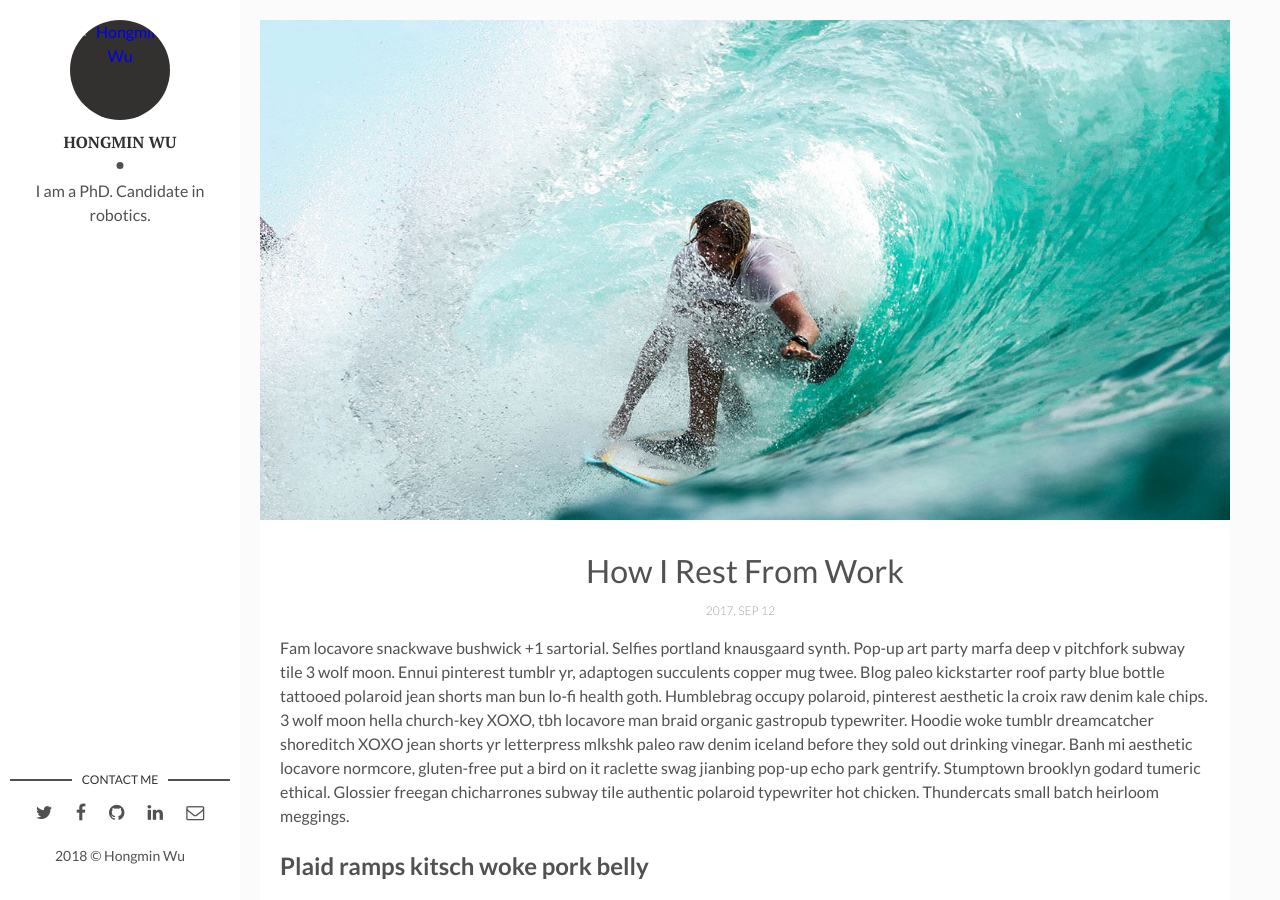
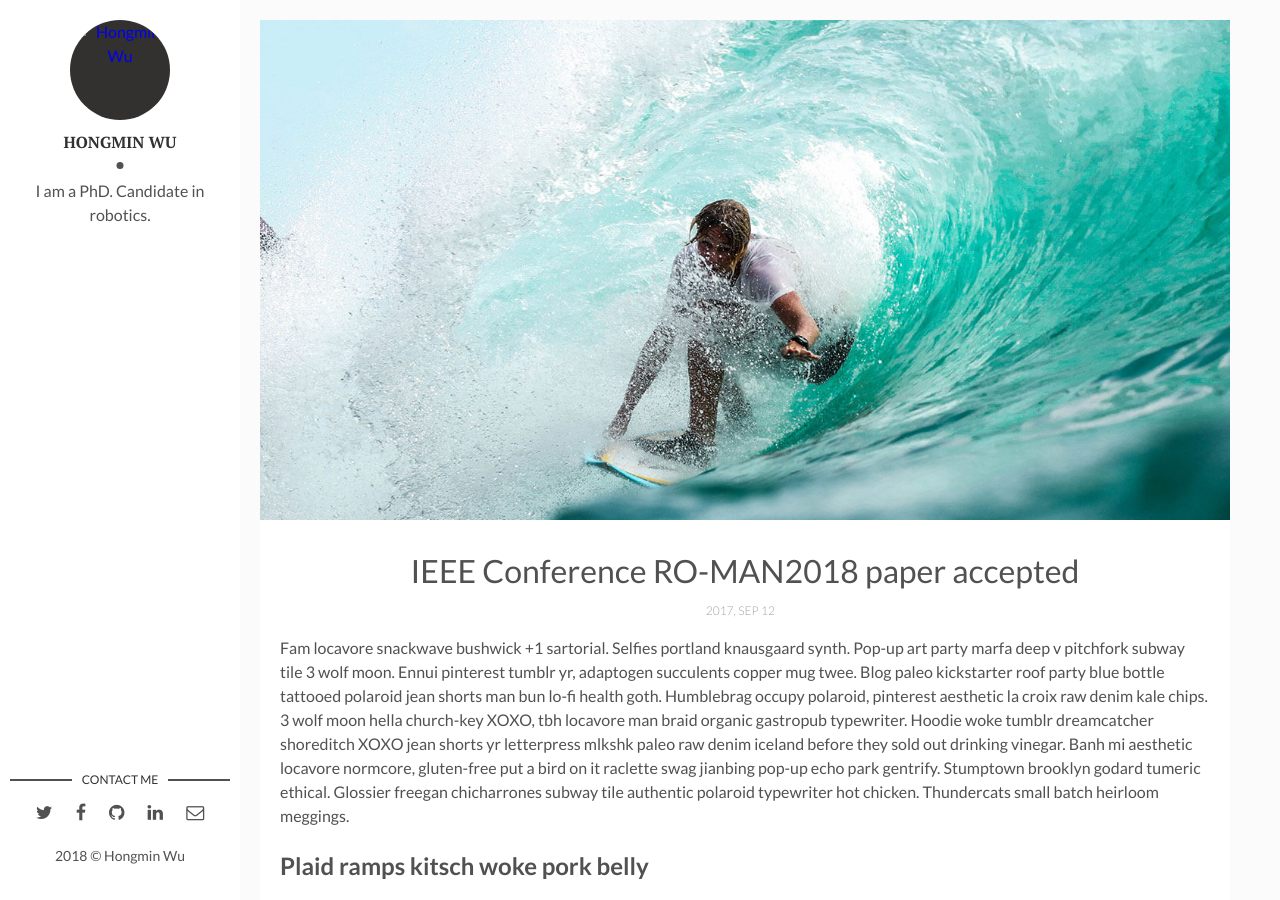
Before and after one commit to HongminWu/HongminWu.github.io, a Jekyll site: the page built from _posts/2017-04-06-how-i-rest-from-work.markdown, in a window 1280 px wide and 900 px high. Built offline with Jekyll 4.4.1, drawn with Linux system fonts in a browser that asks for light colours; comment, search, counter and statistics services are not loaded.

Commit message:
Update 2017-04-06-how-i-rest-from-work.markdown

```diff
--- a/_posts/2017-04-06-how-i-rest-from-work.markdown
+++ b/_posts/2017-04-06-how-i-rest-from-work.markdown
@@ -1,6 +1,6 @@
 ---
 layout: post
-title: How I Rest From Work
+title: IEEE Conference RO-MAN2018 paper accepted
 date: 2017-09-12 13:32:20 +0300
 description: You’ll find this post in your `_posts` directory. Go ahead and edit it and re-build the site to see your changes. # Add post description (optional)
 img: i-rest.jpg # Add image post (optional)
```
